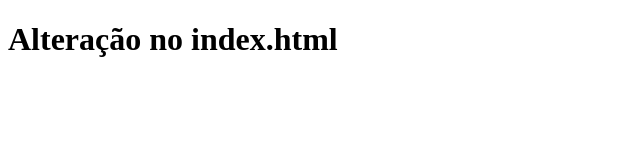
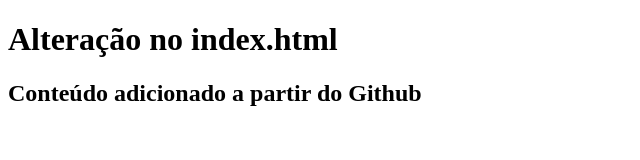
Before and after one commit to oseiassr/teste, a plain HTML site: page index.html in a window 1280 px wide. Shown: the whole page, without its empty margins (0-640 px from the left). Drawn offline with Linux system fonts and the light colour scheme.

Commit message:
atualização a partir do github

```diff
--- a/index.html
+++ b/index.html
@@ -10,6 +10,7 @@
 
 <body>
   <h1>Alteração no index.html</h1>
+  <h2>Conteúdo adicionado a partir do Github<h2>
 </body>
 
 </html>
```
